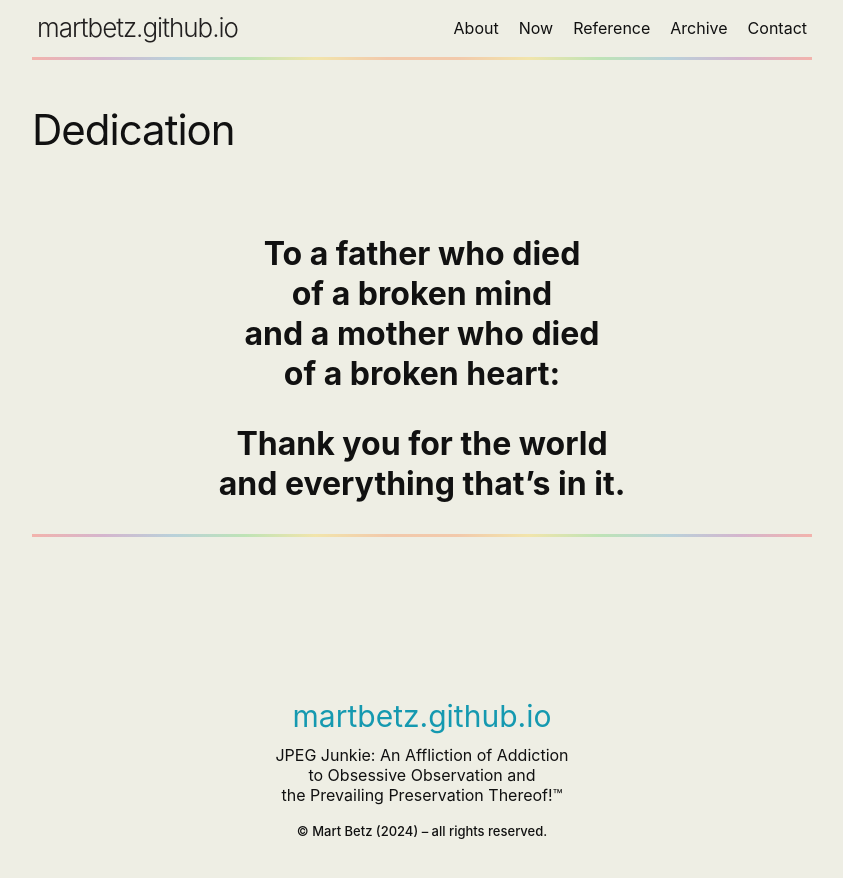
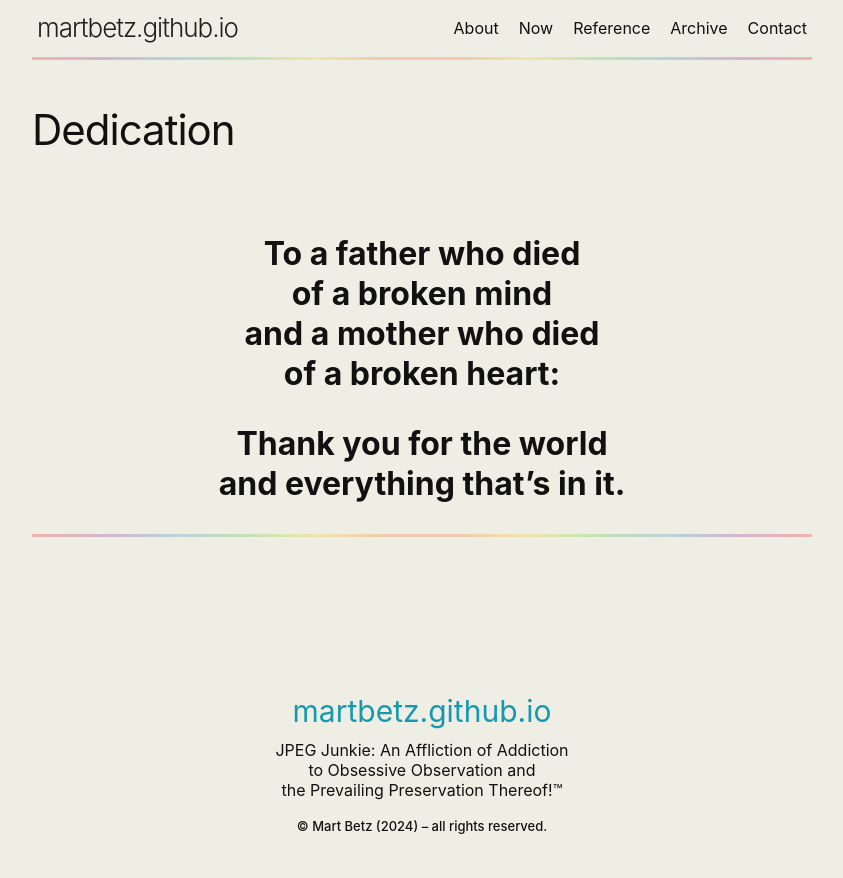
Before and after one commit to martbetz/martbetz.github.io, a Jekyll site: the page built from dedication.md, in a window 1280 px wide. Shown: the top 878 px of the page, without its empty margins (218-1061 px from the left). Built offline with Jekyll 4.4.1, drawn with Linux system fonts in a browser that asks for light colours; our own code applies the rules of GitHub Pages for plain Markdown files.

Commit message:
Update footer.html

```diff
--- a/_includes/footer.html
+++ b/_includes/footer.html
@@ -19,7 +19,7 @@
             </p>
             {% endif -%}
 
-   <p style="margin-top:-20px">
+   <p style="margin-top:-15px">
      &nbsp;
    </p>
 
```
